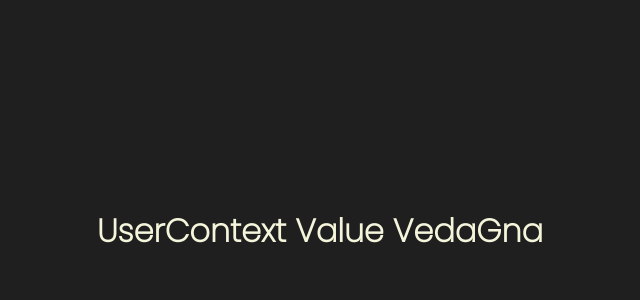
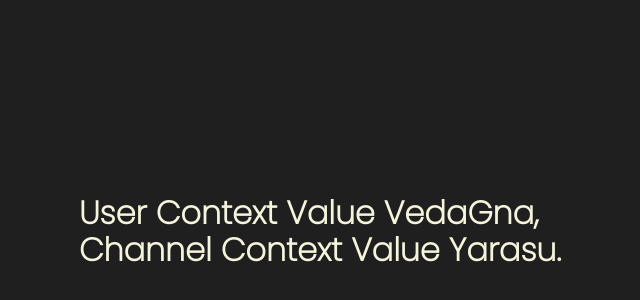
Before and after one commit to renuyarasu/codevolution, a React (Create React App) app: page / in a window 1280 px wide. Shown: the part 168-468 px from the top of the page, without its empty margins (320-960 px from the left). Built offline with nearby package versions, Linux system fonts and the light colour scheme.

Commit message:
useContext: Implement Multi Values

```diff
--- a/src/App.js
+++ b/src/App.js
@@ -3,12 +3,15 @@ import './App.css';
 import ComponentC from './components/ComponentC';
 
 export const UserContext = React.createContext()
+export const ChannelContext = React.createContext()
 
 function App() {
   return (
     <div className='App'>
       <UserContext.Provider value={'VedaGna'}>
-        <ComponentC />
+        <ChannelContext.Provider value={'Yarasu'}>
+          <ComponentC />
+        </ChannelContext.Provider>
       </UserContext.Provider>
     </div>
   )
--- a/src/components/ComponentF.js
+++ b/src/components/ComponentF.js
@@ -1,5 +1,5 @@
 import React from 'react'
-import { UserContext } from '../App'
+import { UserContext, ChannelContext } from '../App'
 
 function ComponentF() {
     return (
@@ -7,7 +7,15 @@ function ComponentF() {
             <UserContext.Consumer>
                 {
                     user => {
-                        return <h1>UserContext Value {user}</h1>
+                        return (
+                            <ChannelContext.Consumer>
+                                {
+                                    channel => {
+                                        return <h1>User Context Value {user}, <br/> Channel Context Value {channel}.</h1>
+                                    }
+                                }
+                            </ChannelContext.Consumer>
+                        )
                     }
                 }
             </UserContext.Consumer>
```
